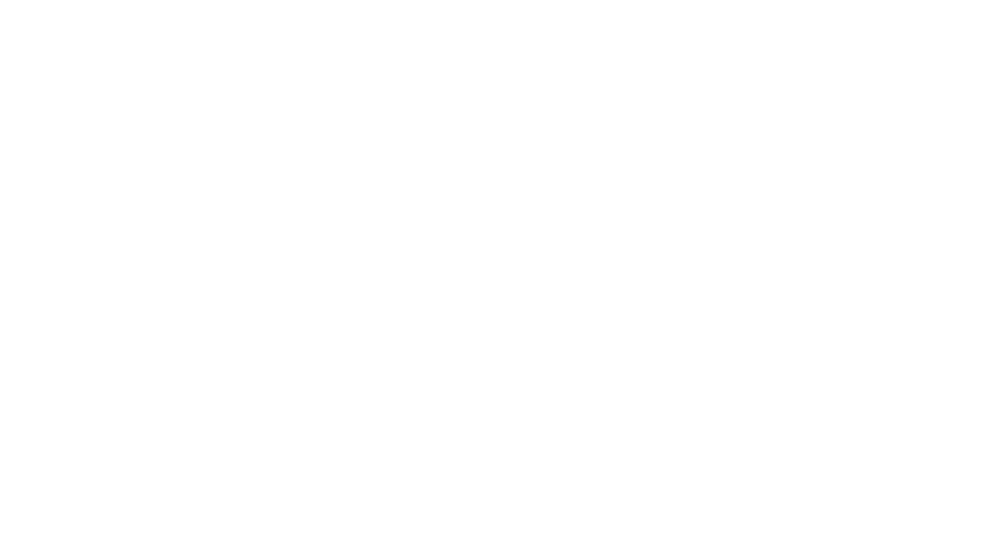
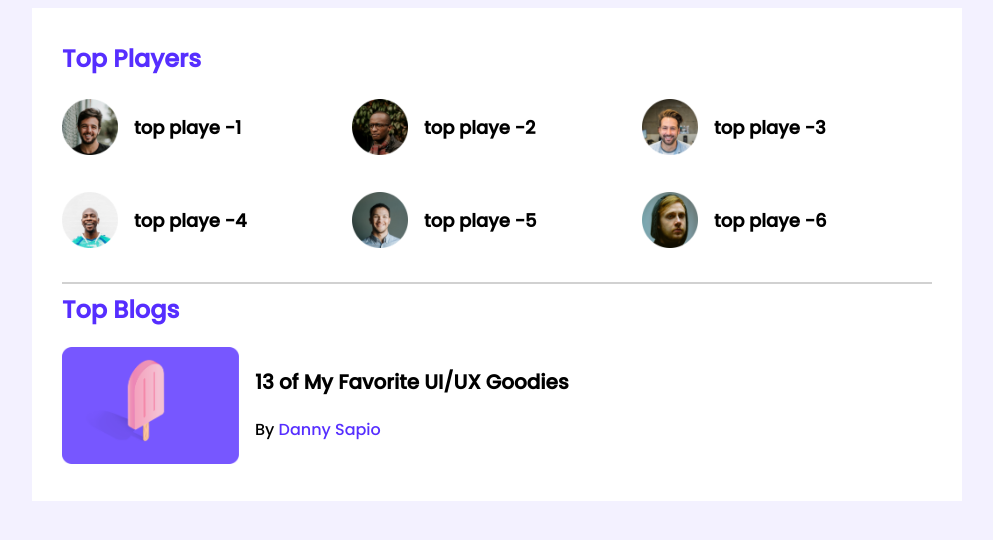
Before and after one commit to ShafinShanto9/leader-board-practice, a plain HTML site: page index.html in a window 1280 px wide. Shown: the whole page, without its empty margins (143-1136 px from the left). Drawn offline with Linux system fonts and the light colour scheme.

Commit message:
player section

```diff
--- a/index.html
+++ b/index.html
@@ -8,5 +8,58 @@
     <!-- StyleSheet -->
     <link rel="stylesheet" href="styles/style.css" />
   </head>
-  <body></body>
+  <body>
+    <!-- header section start -->
+    <header></header>
+    <!-- header section end -->
+    <!-- main section start -->
+    <main>
+      <section class="container">
+        <div class="top-players">
+          <h2 class="section-title">Top Players</h2>
+          <div class="players">
+            <div class="player">
+              <img src="images/players/player-1.png" alt="" />
+              <h3 class="player-name">top playe -1</h3>
+            </div>
+            <div class="player">
+              <img src="images/players/player-2.png" alt="" />
+              <h3 class="player-name">top playe -2</h3>
+            </div>
+            <div class="player">
+              <img src="images/players/player-3.png" alt="" />
+              <h3 class="player-name">top playe -3</h3>
+            </div>
+            <div class="player">
+              <img src="images/players/player-4.png" alt="" />
+              <h3 class="player-name">top playe -4</h3>
+            </div>
+            <div class="player">
+              <img src="images/players/player-5.png" alt="" />
+              <h3 class="player-name">top playe -5</h3>
+            </div>
+            <div class="player">
+              <img src="images/players/player-6.png" alt="" />
+              <h3 class="player-name">top playe -6</h3>
+            </div>
+          </div>
+        </div>
+        <hr />
+        <div class="top-blogs">
+          <h2 class="section-title">Top Blogs</h2>
+          <div class="blogs">
+            <article class="blog">
+              <div class="thumbnails">
+                <img src="images/blogs/blog-1.png" alt="" srcset="" />
+              </div>
+              <div class="blog-info">
+                <h3 class="blog-details">13 of My Favorite UI/UX Goodies</h3>
+                <p class="blog-author">By <a href="">Danny Sapio</a></p>
+              </div>
+            </article>
+          </div>
+        </div>
+      </section>
+    </main>
+  </body>
 </html>
--- a/styles/style.css
+++ b/styles/style.css
@@ -0,0 +1,69 @@
+/* Font */
+@import url("https://fonts.googleapis.com/css2?family=Poppins:wght@500&display=swap");
+
+/*Common Section */
+body {
+  background-color: #f3f1ff;
+  font-family: "Poppins", sans-serif;
+}
+main {
+  display: flex;
+  justify-content: center;
+}
+
+.container {
+  background-color: #ffffff;
+  width: 870px;
+  height: 679;
+  padding: 30px;
+}
+hr {
+  border: 1px solid #d1d1d1;
+}
+/* Top Player Style */
+.top-players {
+  margin-bottom: 30px;
+}
+.section-title {
+  color: #562eff;
+  margin-top: 3px;
+}
+.players {
+  display: grid;
+  grid-template-columns: repeat(3, 1fr);
+  grid-row-gap: 30px;
+}
+.player {
+  display: flex;
+  align-items: center;
+}
+.player img {
+  height: 56px;
+  width: 56px;
+}
+.player-name {
+  margin-left: 16px;
+  font-size: 18px;
+}
+
+/* Top Blog style */
+.blog {
+  display: flex;
+}
+.thumbnails img {
+  width: 177px;
+  height: 117px;
+}
+.blog-info {
+  margin-left: 16px;
+}
+.blog-details {
+  font-size: 20px;
+}
+.blog-author {
+  font-size: 16px;
+}
+.blog-author a {
+  text-decoration: none;
+  color: #562eff;
+}
```
Also changed, not shown: 1 other file.
